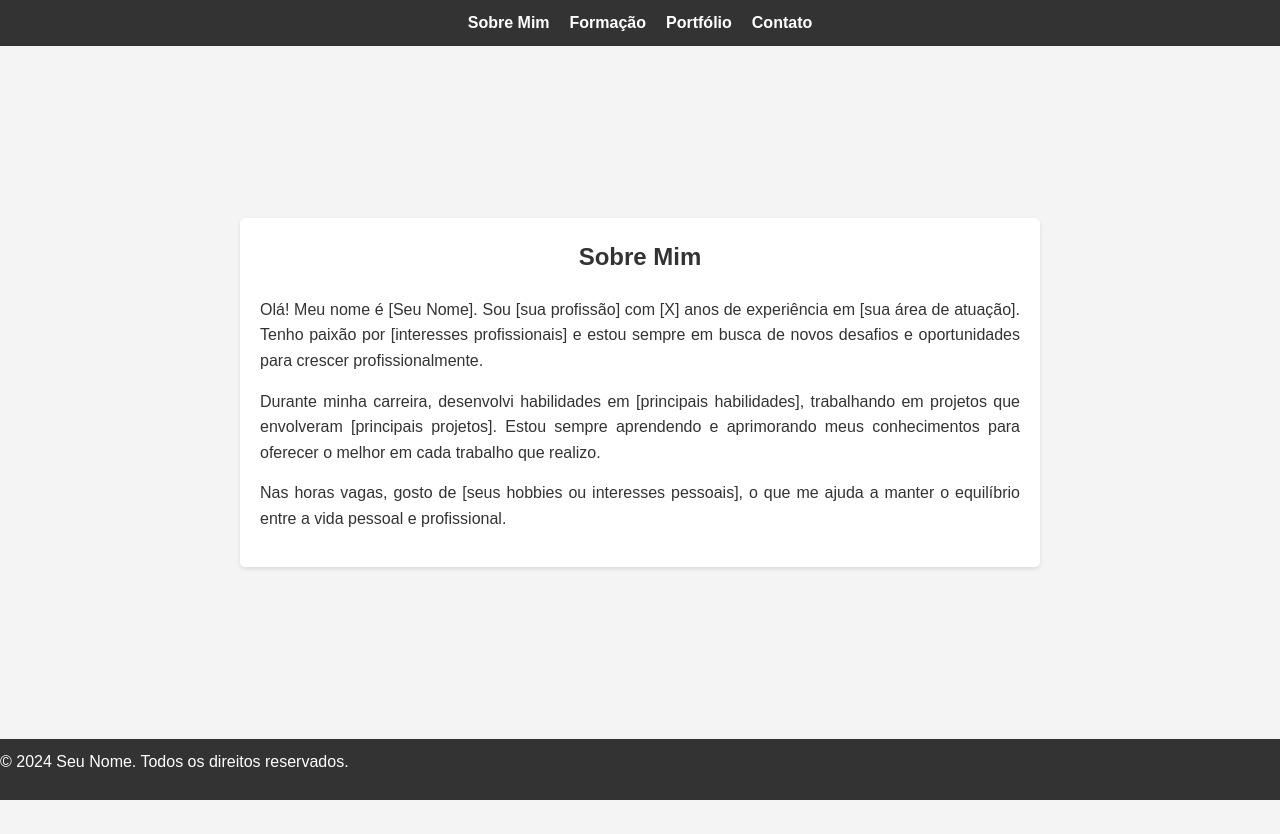
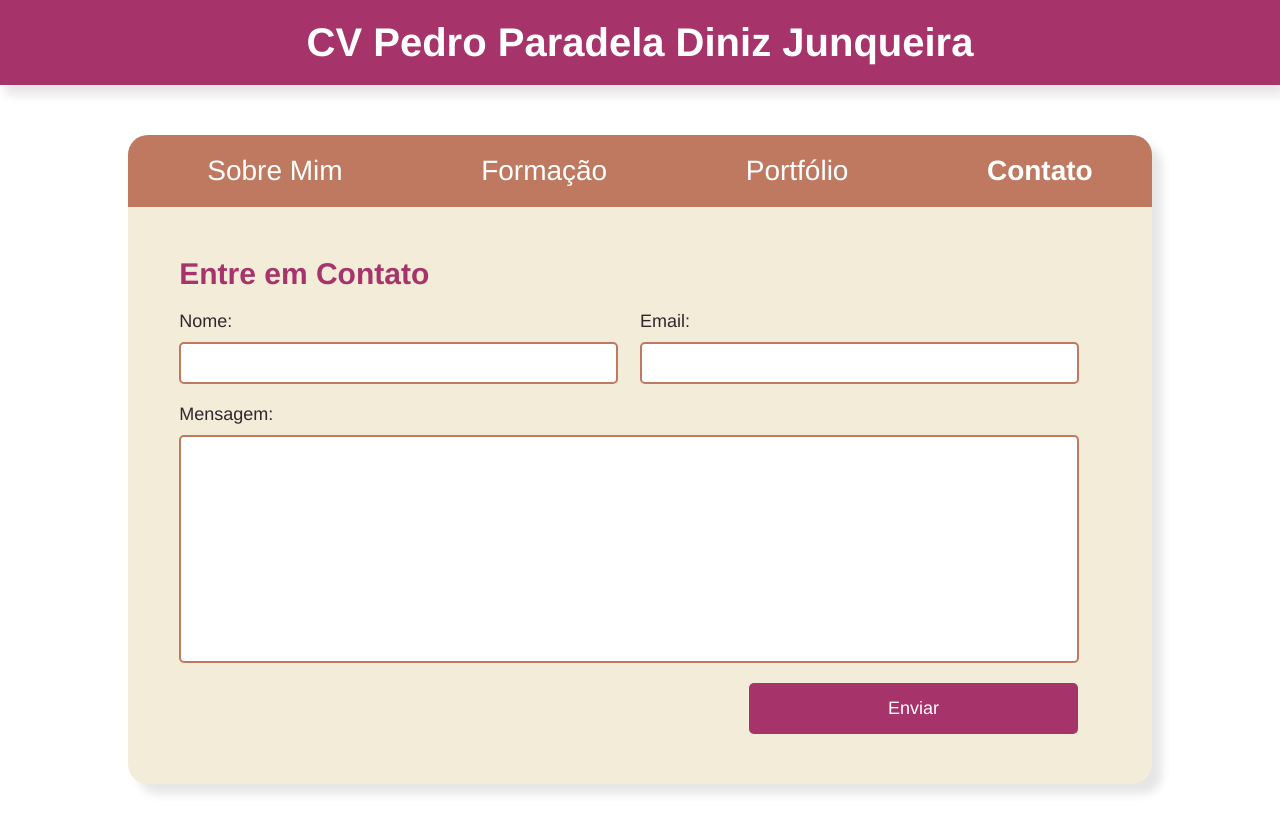
Before and after one commit to PedroDiniz123/uniFDW, a plain HTML site: page pages/contato.html in a window 1280 px wide. Before the commit the page ends 800 px from the top, so only its background shows below. Drawn offline with Linux system fonts and the light colour scheme; files that its build step writes are made by us from their sources.

Commit message:
pós ecoa

```diff
--- a/pages/contato.html
+++ b/pages/contato.html
@@ -1,61 +1,49 @@
-<!--<!DOCTYPE html>-->
-<!--<html lang="en">-->
-<!--<head>-->
-<!--    <meta charset="UTF-8">-->
-<!--    <title>Contato</title>-->
-<!--  <link rel="stylesheet" href="stylePadrão.css">-->
-<!--</head>-->
-<!--<body>-->
-<!--<header>-->
-<!--  <h1>CV Pedro Paradela Diniz Junqueira</h1>-->
-<!--</header>-->
-
-<!--<nav>-->
-<!--  <ul id="links">-->
-<!--    <li class="link"><a href="index.html">Sobre Mim</a></li>-->
-<!--    <li class="link"><a href="formacao.html">Formação</a></li>-->
-<!--    <li class="link"><a href="portfolio.html">Portfólio</a></li>-->
-<!--    <li class="link"><a href="contato.html"><b>Contato</b></a></li>-->
-<!--  </ul>-->
-<!--</nav>-->
-
-<!--<main>-->
-
-<!--</main>-->
-<!--</body>-->
-<!--</html>-->
-
 <!DOCTYPE html>
 <html lang="pt-BR">
 <head>
     <meta charset="UTF-8">
-    <meta name="viewport" content="width=device-width, initial-scale=1.0">
-    <title>Sobre Mim</title>
-    <link rel="stylesheet" href="contato.css">
+    <title>Portfólio</title>
+    <link rel="stylesheet" href="../style/stylePadrão.css">
+    <link rel="stylesheet" href="../style/contato.css">
 </head>
 <body>
+
 <header>
-    <nav>
-        <ul>
-            <li><a href="index.html">Sobre Mim</a></li>
-            <li><a href="formacao.html">Formação</a></li>
-            <li><a href="portfolio.html">Portfólio</a></li>
-            <li><a href="contato.html">Contato</a></li>
-        </ul>
-    </nav>
+    <h1>CV Pedro Paradela Diniz Junqueira</h1>
 </header>
 
-<main class="container">
-    <section class="sobre-mim">
-        <h1>Sobre Mim</h1>
-        <p>Olá! Meu nome é [Seu Nome]. Sou [sua profissão] com [X] anos de experiência em [sua área de atuação]. Tenho paixão por [interesses profissionais] e estou sempre em busca de novos desafios e oportunidades para crescer profissionalmente.</p>
-        <p>Durante minha carreira, desenvolvi habilidades em [principais habilidades], trabalhando em projetos que envolveram [principais projetos]. Estou sempre aprendendo e aprimorando meus conhecimentos para oferecer o melhor em cada trabalho que realizo.</p>
-        <p>Nas horas vagas, gosto de [seus hobbies ou interesses pessoais], o que me ajuda a manter o equilíbrio entre a vida pessoal e profissional.</p>
-    </section>
+<main>
+    <div id="main">
+        <nav>
+            <ul id="links">
+                <li class="link"><a href="../index.html">Sobre Mim</a></li>
+                <li class="link"><a href="formacao.html">Formação</a></li>
+                <li class="link"><a href="portfolio.html">Portfólio</a></li>
+                <li class="link"><a href="contato.html"><b>Contato</b></a></li>
+            </ul>
+        </nav>
+
+        <div id="formulario">
+            <h2>Entre em Contato</h2>
+            <form id="contact-form" action="#" method="post">
+                <div class="form-group">
+                    <label for="name">Nome:</label>
+                    <input type="text" id="name" name="name" required>
+                </div>
+                <div class="form-group">
+                    <label for="email">Email:</label>
+                    <input type="email" id="email" name="email" required>
+                </div>
+                <div class="form-group" id="grupo-msg">
+                    <label for="message">Mensagem:</label>
+                    <textarea id="message" name="message" rows="5" required></textarea>
+                </div>
+                <div id="bot">
+                    <button type="submit">Enviar</button>
+                </div>
+            </form>
+        </div>
+    </div>
 </main>
-
-<footer>
-    <p>&copy; 2024 Seu Nome. Todos os direitos reservados.</p>
-</footer>
 </body>
 </html>
--- a/style/contato.css
+++ b/style/contato.css
@@ -1,71 +1,134 @@
-* {
-    margin: 0;
-    padding: 0;
-    box-sizing: border-box;
+textarea {
+    resize: none;
 }
 
-body {
-    font-family: Arial, sans-serif;
-    line-height: 1.6;
-    background-color: #f4f4f4;
-    color: #333;
-    display: grid;
-    grid-template-rows: auto 1fr auto;
-    min-height: 100vh;
+main {
+    margin: auto;
+    margin-top: 50px;
+    margin-bottom: 50px;
+
+
+    background-color: #F2ECD8;
+    border-radius: 20px;
+
+    box-shadow: 10px 10px 10px rgb(0, 0, 0, 0.1);
+
+    width: 80vw;
 }
 
-header {
-    background-color: #333;
-    padding: 10px 0;
-    text-align: center;
+#main {
+    display: grid;
+
+    margin-bottom: 50px;
+
+
+
+    display: grid;
+    grid-template-columns: 1fr;
+    justify-content: center;
+    gap: 50px;
+
+    align-items: center;
+    justify-items: center;
 }
 
-nav ul {
-    list-style: none;
-    display: flex;
-    justify-content: center;
-    gap: 20px;
+#formulario {
+    grid-column-start: 1;
+    grid-column-end: 1;
+    grid-row-start: 2;
+    min-width: 90%;
 }
 
-nav ul li a {
-    color: white;
-    text-decoration: none;
-    font-weight: bold;
+h2 {
+    font-family: Helvetica;
+    font-size: 30px;
+    margin-bottom: 20px;
+    color: #A63369;
 }
 
-nav ul li a:hover {
-    text-decoration: underline;
+form {
+    width: 100%;
+    display: grid;
+    grid-template-columns: 1fr 1fr;
+    grid-template-rows: 1fr 3fr 0.5fr;
 }
 
-.container {
-    display: grid;
-    place-items: center;
-    padding: 20px;
+.form-group {
+    display: flex;
+    flex-direction: column;
 }
 
-.sobre-mim {
-    background-color: white;
-    padding: 20px;
-    border-radius: 5px;
-    box-shadow: 0 2px 4px rgba(0, 0, 0, 0.1);
-    max-width: 800px;
-    width: 100%;
+#grupo-msg {
+    grid-column-start: 1;
+    grid-column-end: 3;
 }
 
-h1 {
-    margin-bottom: 20px;
-    color: #333;
-    text-align: center;
+label {
+    font-family: Helvetica;
+    margin-bottom: 10px;
+    font-size: 18px;
+    color: #33242E;
 }
 
-p {
-    margin-bottom: 15px;
-    text-align: justify;
+input, textarea {
+    font-family: Helvetica;
+    padding: 10px;
+    margin-bottom: 20px;
+    border: 2px solid #BF7960;
+    border-radius: 5px;
+    font-size: 16px;
+    width: 90%;
+    height: 100%;
 }
 
-footer {
-    background-color: #333;
+#grupo-msg textarea {
+    width: 95%;
+}
+
+#bot {
+    grid-column-start: 2 ;
+    width: 95%;
+    display: flex;
+    justify-content: right;
+}
+
+button {
+    font-family: Helvetica;
+    padding: 15px;
+    background-color: #A63369;
     color: white;
-    text-align: center;
-    padding: 10px 0;
+    border: none;
+    border-radius: 5px;
+    font-size: 18px;
+    cursor: pointer;
+    width: 75%;
 }
+
+button:hover {
+    background-color: #BF7960;
+}
+
+@media screen and (max-width: 1000px) {
+    h2 {
+        text-align: center;
+    }
+
+    form {
+        grid-template-columns: 1fr;
+        grid-template-rows: 1fr 1fr 3fr 0.5fr;
+    }
+
+    #grupo-msg {
+        grid-column-start: 1;
+        grid-column-end: 2;
+        width: 95%;
+    }
+
+    #bot {
+        grid-column-start: 1 ;
+        width: 95%;
+        display: flex;
+        justify-content: center;
+    }
+
+}
--- a/style/formacao.css
+++ b/style/formacao.css
@@ -1,17 +1,15 @@
+/* formacao.css */
 main {
     margin: auto;
     margin-top: 50px;
     margin-bottom: 50px;
 
-
     background-color: #F2ECD8;
     border-radius: 20px;
 
     box-shadow: 10px 10px 10px rgb(0, 0, 0, 0.1);
-
-    max-width: 70%;
+    width: 80vw;
 }
-
 
 #main {
     margin-bottom: 50px;
@@ -19,33 +17,49 @@ main {
     display: grid;
     justify-content: center;
     grid-template-columns: 1fr 1fr;
-    gap: 50px;
-    /*grid-template-rows: ;*/
+    gap: 30px;
     align-items: center;
-    justify-items: center;
-
 }
 
-p {
-    font-size: 20px;
+.formacao-item {
+    display: grid;
+    justify-items: center;
+    text-align: center;
+    gap: 15px;
+    padding: 20px;
 }
 
-img {
-    width: 200px;
+.formacao-text {
+    font-family: Helvetica;
+    font-size: 22px;
+    color: #33242E;
+    margin: 0;
 }
 
+.instituicao-img {
+    max-width: 200px;
+    max-height: 200px;
+    border-radius: 10px;
+}
+
+#texto-span2 {
+    grid-column: span 2;
+    margin: 70px;
+    margin-bottom: 0;
+    margin-top: 0;
+    text-align: center;
+}
 
 @media screen and (max-width: 1000px) {
-
     main {
-        max-width: 90%;
+        width: 85vw;
     }
 
-
     #main {
-        grid-template-columns: 1fr;
-        grid-template-rows: repeat(3, 3fr 1fr);
         gap: 20px;
     }
 
+    .instituicao-img {
+        width: 150px;
+    }
 }
--- /dev/null
+++ b/style/portfolio.css
@@ -0,0 +1,48 @@
+main {
+    margin: auto;
+    margin-top: 50px;
+    margin-bottom: 50px;
+
+
+    background-color: #F2ECD8;
+    border-radius: 20px;
+
+    box-shadow: 10px 10px 10px rgb(0, 0, 0, 0.1);
+
+    width: 80vw;
+}
+
+#main {
+    margin-bottom: 50px;
+
+
+
+    display: grid;
+    grid-template-columns: 1fr;
+    justify-content: center;
+    gap: 50px;
+    grid-template-rows: 1fr 1fr 1fr 1fr 1fr;
+    align-items: center;
+    justify-items: center;
+}
+
+#projetos {
+    grid-column-start: 1;
+    grid-column-end: 1;
+    grid-row-start: 2;
+    grid-row-end: 4;
+}
+
+#sites {
+    grid-column-start: 1;
+    grid-column-end: 1;
+    grid-row-start: 4;
+    grid-row-end: 6;
+}
+
+#nav {
+    grid-row-start: 1;
+    grid-row-end: 2;
+    grid-column-start: 1;
+    grid-column-end: 1;
+}
--- a/style/sobreMim.css
+++ b/style/sobreMim.css
@@ -6,15 +6,14 @@ main {
     margin-bottom: 50px;
 
 
-    max-width: 70%;
+    width: 80vw;
 
     border-radius: 20px;
     box-shadow: 10px 10px 10px rgba(0, 0, 0, 0.1);
 }
 
 #main {
-    padding: 50px;
-    padding-top: 50px;
+    padding: 40px;
 
     display: grid;
     justify-content: center;
@@ -26,13 +25,16 @@ main {
     justify-items: center;
 }
 
+#main a:hover {
+    text-decoration: underline;
+}
+
 
 .fotosPedro {
-    max-width: 50%;
-    border-radius: 1000px;
+    max-width: 60%;
+    border-radius: 15px;
     box-shadow: 3px 10px 10px rgba(0, 0, 0, 0.25);
-    /*grid-area: foto;*/
-
+    margin: 20px 0;
 }
 
 .texto {
@@ -42,23 +44,43 @@ main {
 
 }
 
+#apresentacao, #apresentacao3 {
+    text-align: left;
+}
+
+#apresentacao2 {
+    text-align: right;
+}
+
+#main a {
+    color: black;
+    text-decoration: none;
+    text-align: center;
+
+    grid-column: span 2;
+}
+
 @media screen and (max-width: 1000px) {
 
     main {
-        max-width: 85%;
+        width: 85vw;
     }
 
     #main {
         grid-template-columns: 1fr;
-        /*grid-template-rows: repeat(3, 1fr);*/
+        grid-template-rows: repeat(3, 1fr auto);
         gap: 50px;
+        padding: 100px;
     }
 
     #fotoPedro2 {
         grid-row-start: 3;
     }
 
-    /*#apresentacao2 {*/
-    /*    grid-area: apresentacao2;*/
-    /*}*/
+    #main a {
+        grid-column: span 1;
+    }
+    #apresentacao, #apresentacao2, #apresentacao3, #apresentacao4.texto {
+        text-align: center;
+    }
 }
--- a/style/stylePadrão.css
+++ b/style/stylePadrão.css
@@ -4,7 +4,7 @@
 
 body {
     background-color: white;
-    min-height: 100vh;
+
     display: grid;
     grid-template-rows: auto 1fr;
     grid-template-areas:
@@ -40,7 +40,6 @@ nav {
     padding-bottom: 10px;
     grid-row-start: 1;
     grid-column-start: 1;
-    grid-column-end: 3;
     background-color: #BF7960;
     width: 100%;
     border: none;
```
Also changed, not shown: index.html (+20 -12 lines), pages/formacao.html (+18 -11 lines), pages/portfolio.html (+17 -4 lines).
